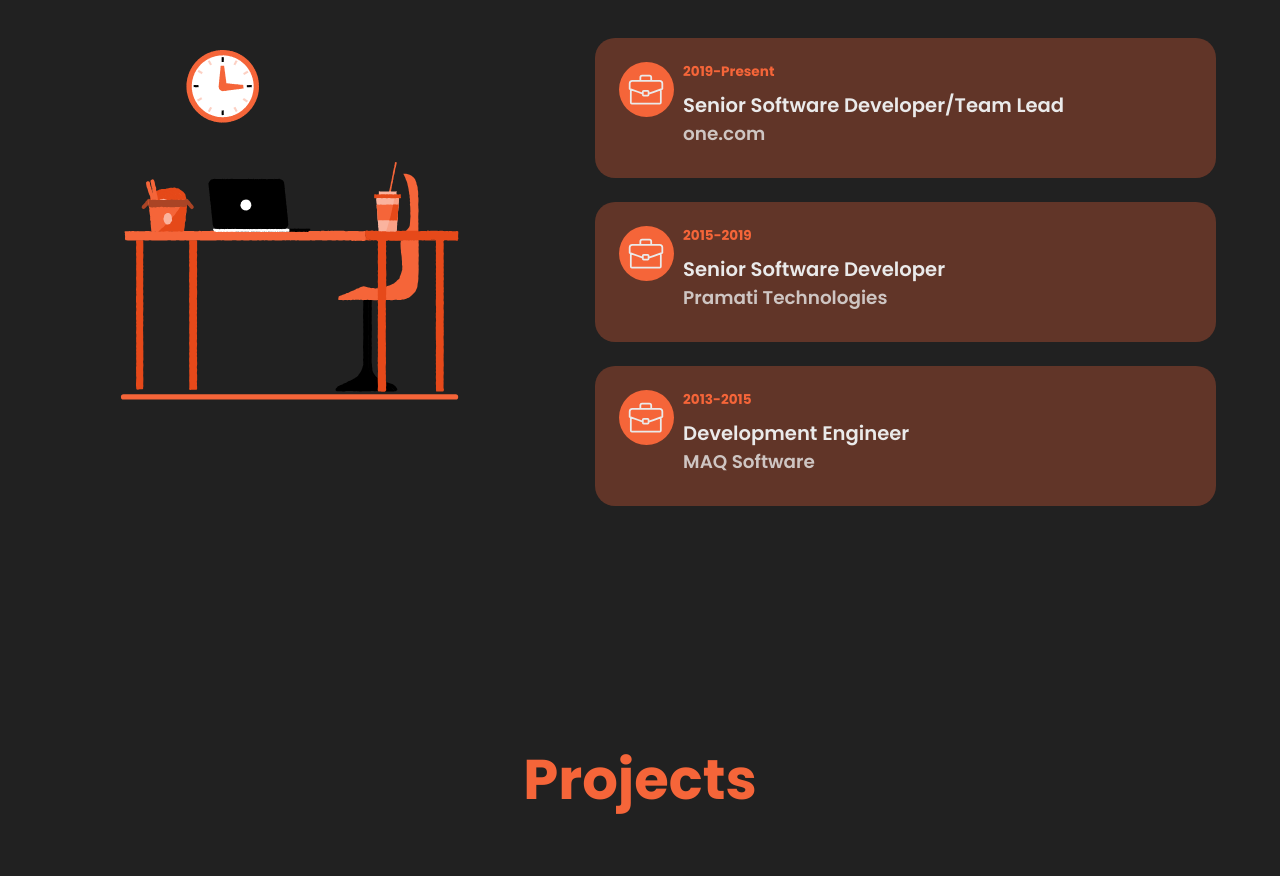
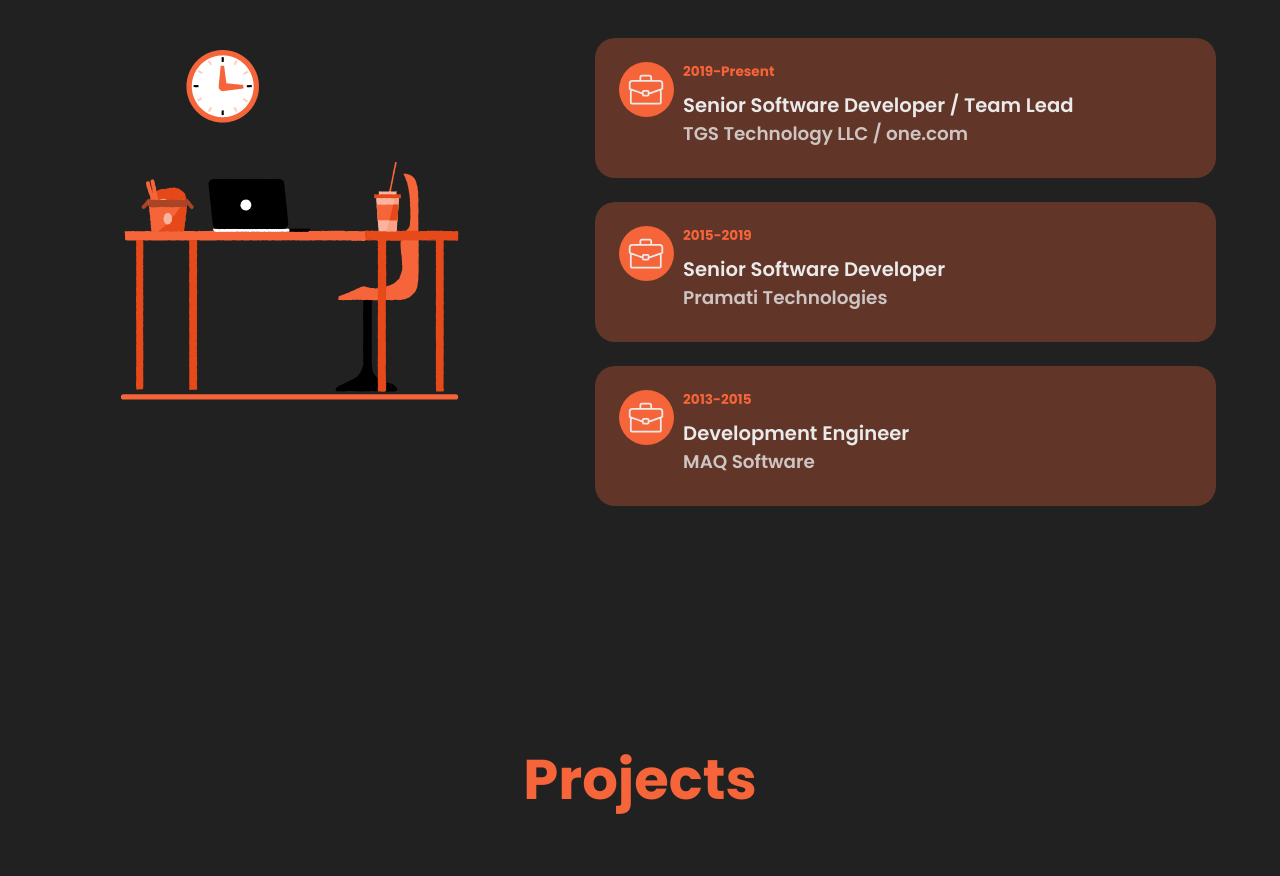
Before and after one commit to abhilashsandi/abhilashsandi.github.io, a React (Create React App) app: page / in a window 1280 px wide. Shown: the part 2191-3067 px from the top of the page. Built offline with nearby package versions, Linux system fonts and the light colour scheme; a web font is replaced by a local one.

Commit message:
Update experience

```diff
--- a/src/data/experienceData.js
+++ b/src/data/experienceData.js
@@ -1,8 +1,8 @@
 export const experienceData = [
     {
         id: 1,
-        company: 'one.com',
-        jobtitle: 'Senior Software Developer/Team Lead',
+        company: 'TGS Technology LLC / one.com',
+        jobtitle: 'Senior Software Developer / Team Lead',
         startYear: '2019',
         endYear: 'Present'
     },
```
